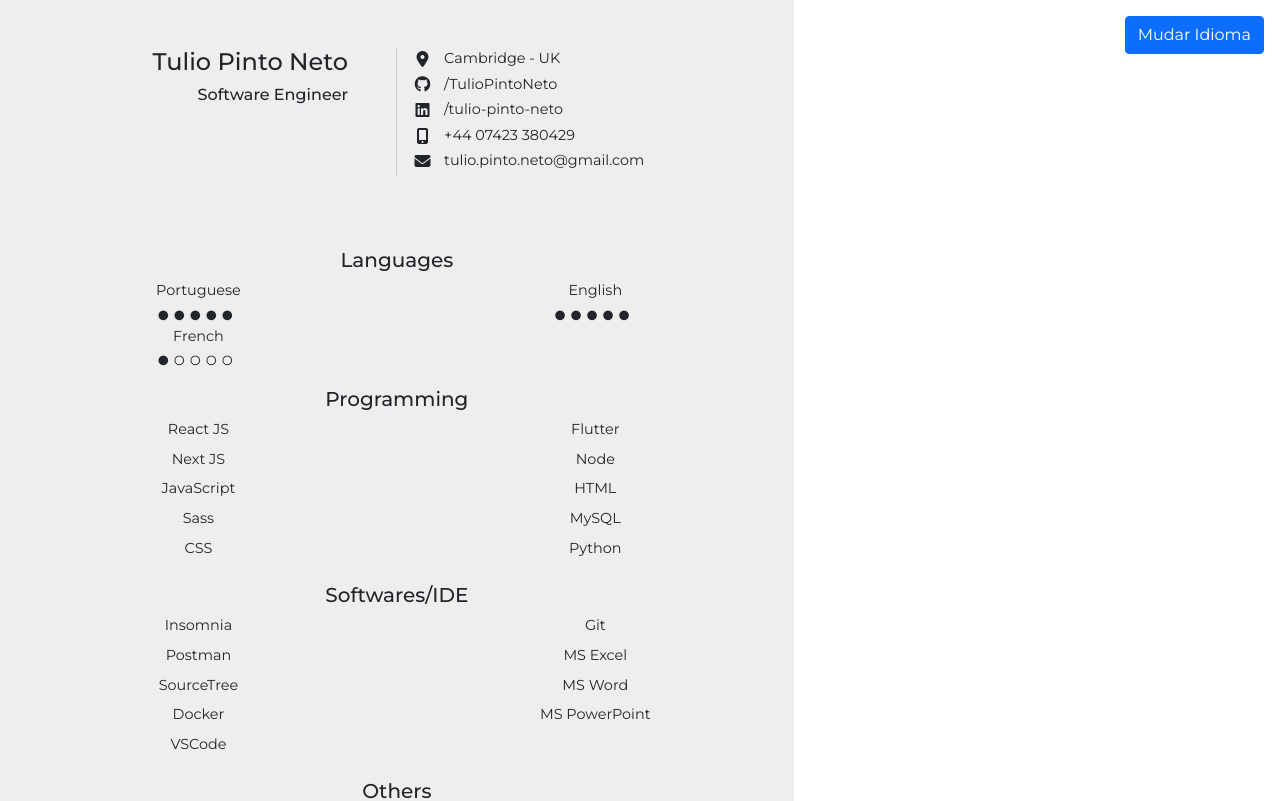
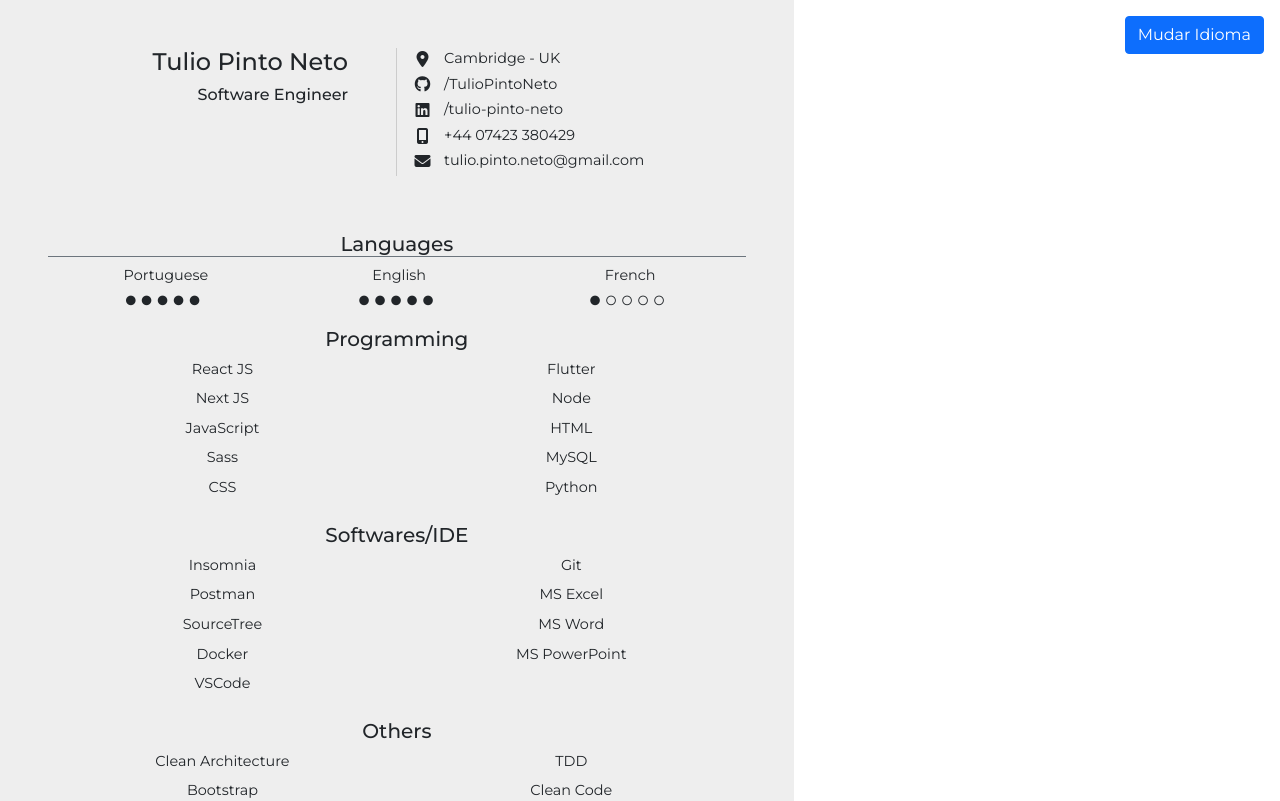
Before and after one commit to TulioPintoNeto/curriculum-vitae-js, a React app: page / in a window 1280 px wide. Shown: the top 801 px of the page. Built offline with nearby package versions, Linux system fonts and the light colour scheme.

Commit message:
feat: improve languages section

```diff
--- a/src/content.tsx
+++ b/src/content.tsx
@@ -16,7 +16,7 @@ export const Content = () => {
       >
         <Header />
         <div className="row align-items-stretch p-0">
-          <div className="px-0 py-2 text-center" id="main-content">
+          <div className="px-5 py-2 text-center" id="main-content">
             <LanguageSection />
             <ExpertiseSection />
             <SoftwaresSection />
--- a/src/lib/presentation/components/Title/index.tsx
+++ b/src/lib/presentation/components/Title/index.tsx
@@ -3,5 +3,5 @@ import { PropsWithChildren } from "react";
 type Props = PropsWithChildren;
 
 export const Title = ({ children }: Props) => {
-  return <h5 className="py-2 w-100">{children}</h5>;
+  return <h5 className="w-100 border-bottom border-secondary">{children}</h5>;
 };
--- a/src/lib/presentation/sections/ExpertiseSection/index.tsx
+++ b/src/lib/presentation/sections/ExpertiseSection/index.tsx
@@ -6,7 +6,7 @@ export const ExpertiseSection = () => {
   const { title } = locales.sideMenu.expertiseSection;
 
   return (
-    <div className="side-menu-section">
+    <div>
       <h5 className="pt-3">{title[language]}</h5>
       <div className="row">
         <div className="col-6">
--- a/src/lib/presentation/sections/InterestsSection/index.tsx
+++ b/src/lib/presentation/sections/InterestsSection/index.tsx
@@ -6,7 +6,7 @@ export const InterestsSection = () => {
   const { title, physicalActivity, music } = locales.sideMenu.interestsSection;
 
   return (
-    <div className="side-menu-section">
+    <div>
       <h5 className="pt-3">{title[language]}</h5>
       <div>
         <div className="row mx-0 mb-2">
--- a/src/lib/presentation/sections/LanguageSection/LanguageComponent.tsx
+++ b/src/lib/presentation/sections/LanguageSection/LanguageComponent.tsx
@@ -1,4 +1,5 @@
-import { useLanguage } from "../../context/language";
+import CN from "classnames";
+import styles from "./styles.module.scss";
 
 type Props = {
   level: number;
@@ -11,10 +12,10 @@ export const LanguageComponent = ({ level, text }: Props) => {
   const circles = array5.map((position) => (level > position ? "fas" : "far"));
 
   return (
-    <div className="col-6">
+    <div>
       <p className="mb-0">{text}</p>
       {circles.map((circle, i) => (
-        <i key={i} className={`${circle} fa-circle`}></i>
+        <i key={i} className={CN(circle, styles.icon, "fa-circle")}></i>
       ))}
     </div>
   );
--- a/src/lib/presentation/sections/LanguageSection/index.tsx
+++ b/src/lib/presentation/sections/LanguageSection/index.tsx
@@ -2,16 +2,17 @@ import { Fragment } from "react";
 import { locales } from "../../../locales";
 import { useLanguage } from "../../context/language";
 import { LanguageComponent } from "./LanguageComponent";
+import { Title } from "../../components/Title";
 
 export const LanguageSection = () => {
   const language = useLanguage();
   const { title, languages } = locales.sideMenu.languageSection;
 
   return (
-    <div className="side-menu-section">
-      <h5 className="pt-3">{title[language]}</h5>
-      <div id="languages">
-        <div className="row">
+    <div>
+      <Title>{title[language]}</Title>
+      <div>
+        <div className="d-flex justify-content-around">
           {languages.map(({ level, text }) => (
             <Fragment key={text[language]}>
               <LanguageComponent level={level} text={text[language]} />
--- /dev/null
+++ b/src/lib/presentation/sections/LanguageSection/styles.module.scss
@@ -0,0 +1,5 @@
+
+.icon {
+  font-size: 0.6rem;
+  margin-right: 0.4rem;
+}
--- a/src/lib/presentation/sections/OthersSection/index.tsx
+++ b/src/lib/presentation/sections/OthersSection/index.tsx
@@ -6,7 +6,7 @@ export const OthersSection = () => {
   const { title } = locales.sideMenu.othersSection;
 
   return (
-    <div className="side-menu-section">
+    <div>
       <h5 className="pt-3">
         {title[language]}
       </h5>
--- a/src/lib/presentation/sections/SoftwaresSection/index.tsx
+++ b/src/lib/presentation/sections/SoftwaresSection/index.tsx
@@ -1,5 +1,5 @@
 export const SoftwaresSection = () => (
-  <div className="side-menu-section">
+  <div>
     <h5 className="pt-3">Softwares/IDE</h5>
     <div className="row">
       <div className="col-6">
--- a/src/style.scss
+++ b/src/style.scss
@@ -27,15 +27,6 @@ span {
   width: 35%;
   min-height: calc(24.7cm + 29.7cm);
   background-color: rgb(135, 140, 150);
-}
-
-#side-menu .side-menu-section {
-  page-break-inside: avoid;
-}
-
-#languages i {
-  font-size: 0.6rem;
-  margin-right: 0.4rem;
 }
 
 #main-content .row {
```
